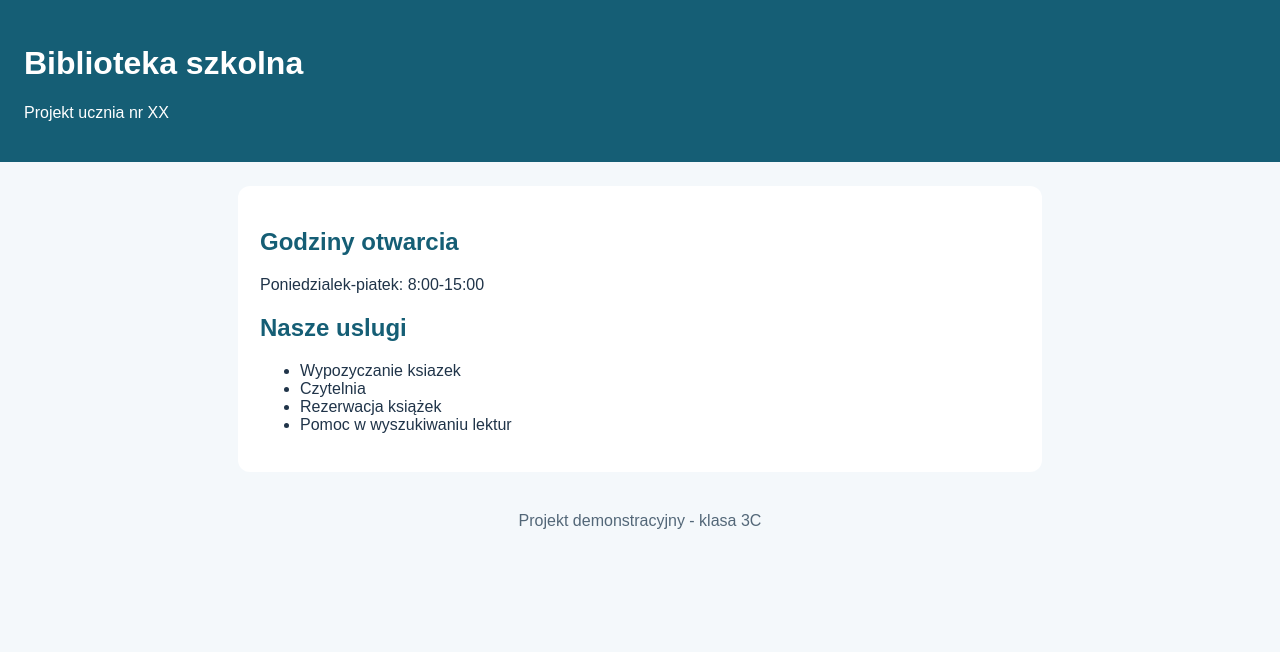
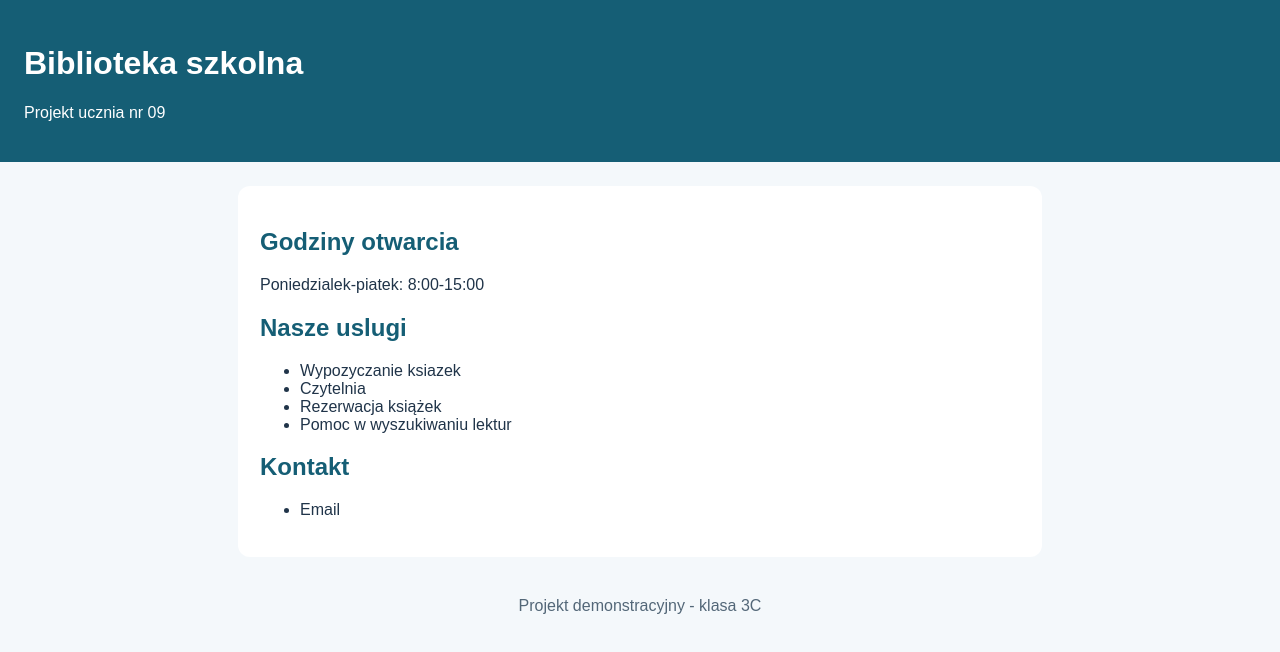
Before and after one commit to przemekradomski/biblioteka-09-szkolne-repo-, a plain HTML site: page index.html in a window 1280 px wide. Drawn offline with Linux system fonts and the light colour scheme.

Commit message:
dodano info kontaktowe(fikcyjne)

```diff
--- a/index.html
+++ b/index.html
@@ -3,11 +3,14 @@
 <head>
   <meta charset="utf-8">
   <meta name="viewport" content="width=device-width, initial-scale=1">
-  <title>Biblioteka szkolna - XX</title>
+  <title>Biblioteka szkolna - 09</title>
   <link rel="stylesheet" href="style.css">
 </head>
 <body>
-  <header><h1>Biblioteka szkolna</h1><p>Projekt ucznia nr XX</p></header>
+  <header>
+    <h1>Biblioteka szkolna</h1>
+    <p>Projekt ucznia nr 09</p>
+</header>
   <main>
     <h2>Godziny otwarcia</h2>
     <p>Poniedzialek-piatek: 8:00-15:00</p>
@@ -15,6 +18,8 @@
     <ul><li>Wypozyczanie ksiazek</li><li>Czytelnia</li>
         <li>Rezerwacja książek</li>
         <li>Pomoc w wyszukiwaniu lektur</li></ul>
+    <h2>Kontakt</h2>
+    <ul><li>Email</li></ul>
   </main>
   <footer>Projekt demonstracyjny - klasa 3C</footer>
 </body>
```
